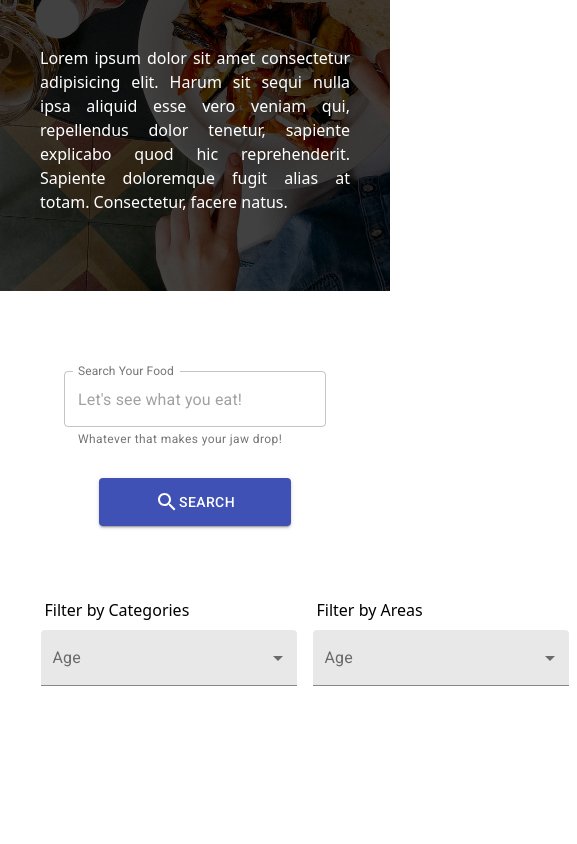
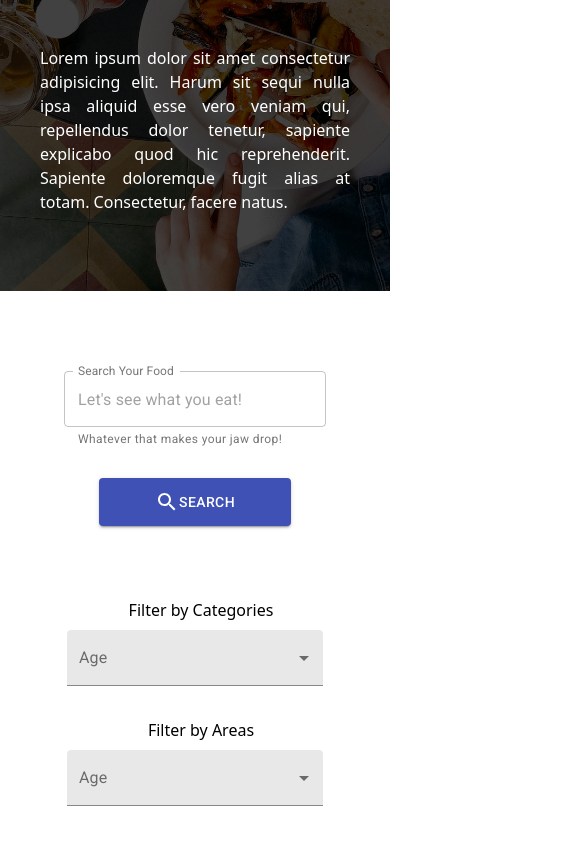
Before and after one commit to heytulsiprasad/foodies, a React (Create React App) app: page / in a window 390 px wide. Shown: the part 553-1397 px from the top of the page, 577 px wide, since content can reach past the window. Before the commit the page ends 1279 px from the top, so only its background shows below. Built offline with nearby package versions, Linux system fonts and the light colour scheme.

Commit message:
:iphone: make dropdowns responsive

```diff
--- a/src/components/Dropdowns/Dropdown/Dropdown.js
+++ b/src/components/Dropdowns/Dropdown/Dropdown.js
@@ -24,7 +24,7 @@ function SimpleSelect(props) {
     };
 
     return (
-        <div>
+        <div className={props.spacing}>
             <h1 className="pl-3 text-base font-light">Filter by {props.category}</h1>
             <FormControl
                 variant="filled"
--- a/src/components/Dropdowns/Dropdowns.js
+++ b/src/components/Dropdowns/Dropdowns.js
@@ -4,9 +4,9 @@ import Dropdown from "./Dropdown/Dropdown";
 class Dropdowns extends Component {
     render() {
         return (
-            <div className="flex flex-row pb-8 w-10/12 mx-auto justify-around">
+            <div className="flex flex-row pb-8 w-10/12 sm:flex-col sm:text-center mx-auto justify-around sm:justify-between">
                 <Dropdown category="Categories" />
-                <Dropdown category="Areas" />
+                <Dropdown category="Areas" spacing="sm:mt-6" />
             </div>
         );
     }
```
